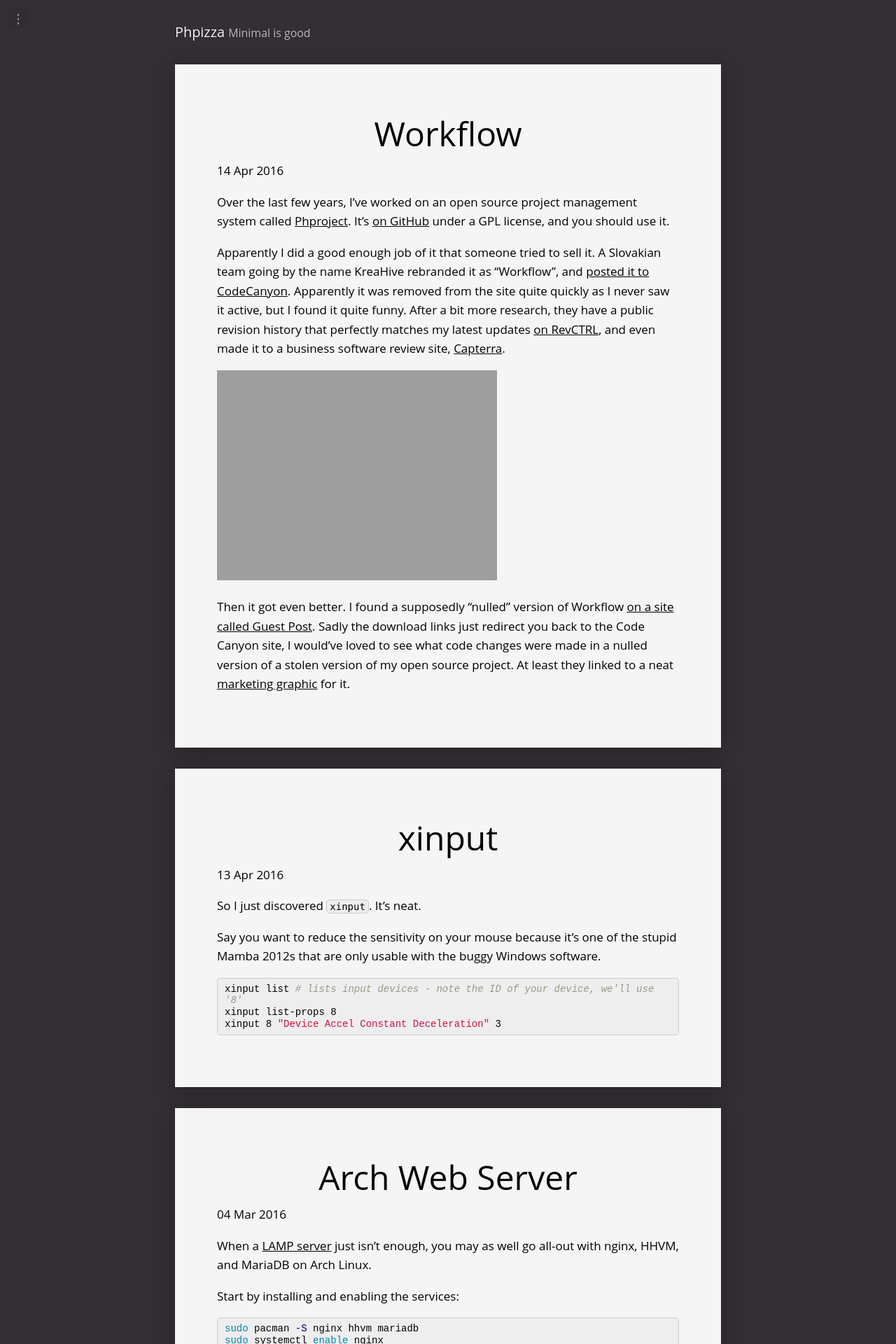
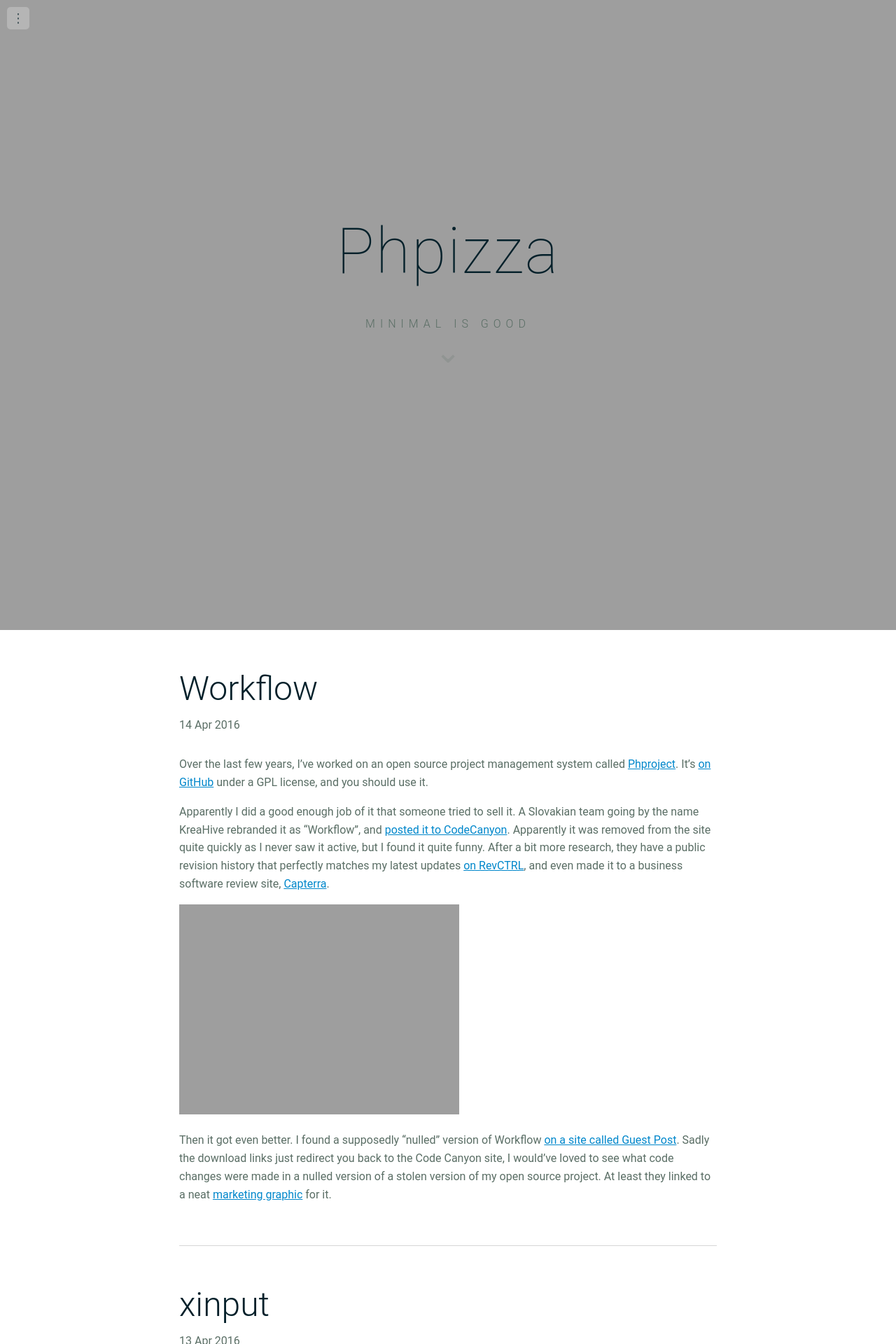
Before and after one commit to Alanaktion/alanaktion.github.io, a Jekyll site: the page built from index.html, in a window 1280 px wide. Shown: the top 1920 px of the page at 70% size. Built offline with Jekyll 4.4.1, drawn with Linux system fonts in a browser that asks for light colours; the list of posts is cut into pages by our own code.

Commit message:
New theme! :P

```diff
--- a/_includes/head.html
+++ b/_includes/head.html
@@ -10,10 +10,7 @@
     {% endif %}
   </title>
   <meta name="viewport" content="width=device-width, initial-scale=1.0, maximum-scale=1">
-
-  <style type="text/css">
-    {% include prerender.css %}
-  </style>
+  <link rel="stylesheet" href="{{ site.baseurl }}public/css/phpizza.css">
 
   <link rel="manifest" href="{{ site.baseurl }}public/manifest.json">
   <link rel="apple-touch-icon-precomposed" sizes="144x144" href="{{ site.baseurl }}public/apple-touch-icon-precomposed.png">
--- a/_includes/prerender.css
+++ /dev/null
@@ -1,50 +0,0 @@
-html{font:17px/1.618 'Open Sans','Roboto Sans','Droid Sans',sans-serif}
-body{margin:0;background-color:#342F34}
-
-/* Minimalist approach of "hide errything":
-.container{display:none}
-
-.chk-nav-toggle{position:absolute;visibility:hidden}
-.navbar{visibility:hidden}
-@media only screen and (min-width: 768px){
-  .nav-dismiss{opacity:0}
-}*/
-
-.container{max-width:780px;margin:0 auto}
-
-.site-header{color:#f5f5f5;text-align:center;}
-.site-header h3{margin:10px 0;font-weight:normal}
-.site-header a{color:inherit;text-decoration:none}
-.site-header small{opacity:0.7}
-@media only screen and (min-width: 800px){
-  .site-header{margin:30px 0;text-align:left}
-}
-
-.post,.page{background-color:#f5f5f5;padding:15px}
-.post-title{font-size:30px;line-height:1;font-weight:normal;margin:15px 0;text-shadow:0 1px 0 #fff}
-.post-title a{text-decoration:none}
-@media only screen and (max-width: 767px){
-  .post,.page{border-bottom:1px solid #ccc}
-}
-@media only screen and (min-width: 768px){
-  .post,.page{margin-bottom:30px;padding:60px}
-  .post-title{text-align:center;font-size:48px}
-}
-
-.chk-nav-toggle{position:absolute;visibility:hidden}
-.nav-toggle,.nav-dismiss,.navbar{position:absolute}
-.navbar{visibility:hidden}
-@media only screen and (min-width: 768px){
-  .nav-toggle,.nav-dismiss,.navbar{position:fixed}
-  .nav-dismiss{opacity:0}
-}
-
-.content a{color:inherit}
-pre,p>code{font-size: 14px;}
-pre{padding: 7px 10px;line-height: 1.12;white-space: pre-wrap;}
-
-.archive{color:#f5f5f5;text-shadow:0 1px 3px rgba(0,0,0,0.3)}
-.archive li{position:relative}
-.archive li a{position:absolute;left:60px}
-
-.sr-only{position:absolute;width:1px;height:1px;left:-9999px}
--- /dev/null
+++ b/_includes/scripts.html
@@ -0,0 +1,13 @@
+<script>
+  // Google Fonts
+  WebFontConfig = {
+    google: {
+      families: ['Roboto:700,400,300,100:latin']
+    }
+  };
+  (function(d) {
+    var wf = d.createElement('script'), s = d.scripts[0];
+    wf.src = 'https://ajax.googleapis.com/ajax/libs/webfont/1.6.16/webfont.js';
+    s.parentNode.insertBefore(wf, s);
+  })(document);
+</script>
--- /dev/null
+++ b/_layouts/default-home.html
@@ -0,0 +1,31 @@
+<!DOCTYPE html>
+<html lang="en-us">
+{% include head.html %}
+<body>
+  {% include nav.html %}
+
+  {% if paginator.page <= 1 %}
+    <header class="jumbotron">
+      <h1>{{ site.title }}</h1>
+      <h3>{{ site.tagline }}</h3>
+    </header>
+  {% endif %}
+
+  <div class="container">
+    {% if paginator.page > 1 %}
+      <header class="site-header">
+        <h3>
+          <a href="/">{{ site.title }}</a>
+          <small>{{ site.tagline }}</small>
+        </h3>
+      </header>
+    {% endif %}
+
+    <main class="content">
+      {{ content }}
+    </main>
+  </div>
+
+  {% include scripts.html %}
+</body>
+</html>
--- a/_layouts/default.html
+++ b/_layouts/default.html
@@ -1,7 +1,7 @@
 <!DOCTYPE html>
 <html lang="en-us">
 {% include head.html %}
-<body>
+<body class="home">
   {% include nav.html %}
 
   <div class="container">
@@ -17,30 +17,6 @@
     </main>
   </div>
 
-  <script>
-    // Google Fonts
-    WebFontConfig = {
-      google: {
-        families: ['Open Sans']
-      }
-    };
-    (function(d) {
-      var wf = d.createElement('script'), s = d.scripts[0];
-      wf.src = 'https://ajax.googleapis.com/ajax/libs/webfont/1.6.16/webfont.js';
-      s.parentNode.insertBefore(wf, s);
-    })(document);
-  </script>
-  <script>
-    // CSS Post-load
-    var cb = function() {
-      var l = document.createElement('link');
-      l.rel = 'stylesheet';
-      l.href = '{{ site.baseurl }}public/css/phpizza.css';
-      document.getElementsByTagName('head')[0].appendChild(l);
-    };
-    var raf = window.requestAnimationFrame;
-    if (raf) raf(cb);
-    else window.addEventListener('load', cb);
-  </script>
+  {% include scripts.html %}
 </body>
 </html>
--- a/_layouts/post.html
+++ b/_layouts/post.html
@@ -3,8 +3,10 @@ layout: default
 ---
 
 <div class="post">
-  <h1 class="post-title">{{ page.title }}</h1>
-  <span class="post-date">{{ page.date | date_to_string }}</span>
+  <header class="post-header">
+    <h1 class="post-title">{{ page.title }}</h1>
+    <span class="post-date">{{ page.date | date_to_string }}</span>
+  </header>
   {{ content }}
 </div>
 
--- a/index.html
+++ b/index.html
@@ -1,18 +1,17 @@
 ---
-layout: default
+layout: default-home
 title: Home
 ---
 
 <div class="posts">
   {% for post in paginator.posts %}
   <div class="post">
-    <h1 class="post-title">
-      <a href="{{ post.url }}">
-        {{ post.title }}
-      </a>
-    </h1>
-
-    <span class="post-date">{{ post.date | date_to_string }}</span>
+    <header class="post-header">
+      <h1 class="post-title">
+        <a href="{{ post.url }}">{{ post.title }}</a>
+      </h1>
+      <span class="post-date">{{ post.date | date_to_string }}</span>
+    </header>
 
     {{ post.content }}
   </div>
--- a/public/css/phpizza.scss
+++ b/public/css/phpizza.scss
@@ -5,10 +5,13 @@
 
 /* Variables */
 // Colors
-$body-bg: #342F34;
-$body-fg: #f5f5f5;
+$body-bg: #fff;
+$body-fg: #5A6E65;
 $post-bg: #f5f5f5;
 $link-color: #0087cb;
+$heading-fg: #04202a;
+
+$spacer: 15px;
 
 // Responsive breakpoints
 $desktop-min: 768px;
@@ -16,8 +19,7 @@ $desktop-max: 767px;
 
 /* Layout */
 .container {
-  // display: block;
-  max-width: 780px;
+  max-width: $desktop-min;
   margin: 0 auto;
 
   @media only screen and (max-width: $desktop-max) {
@@ -27,65 +29,159 @@ $desktop-max: 767px;
 
 /* Base Style */
 html {
-  font: 17px/1.618 'Open Sans', 'Roboto Sans', 'Droid Sans', sans-serif;
+  font: 16px/1.618 'Roboto', 'Droid Sans', sans-serif;
+  @media only screen and (max-width: $desktop-max) {
+    font-size: 15px;
+  }
 }
 
 body {
   background-color: $body-bg;
+  color: $body-fg;
+}
+
+.jumbotron {
+  position: relative;
+  height: 800px;
+  height: 100vh;
+  background-image: url(https://blog.phpizza.com/assets/ui/jumbotron-bg.jpg);
+  background-size: cover;
+  background-color: #f7f8f2;
+  text-align: center;
+  margin-bottom: $spacer * 4;
+  @media only screen and (max-width: $desktop-max) {
+    margin-bottom: $spacer * 2;
+  }
+
+  h1 {
+    padding-top: 30vh;
+    font-size: 10vh;
+    line-height: 20vh;
+    margin: 0;
+    color: $heading-fg;
+    font-weight: 100;
+    letter-spacing: 2px;
+  }
+  h3 {
+    margin: 0;
+    font-size: 16px;
+    color: $body-fg;
+    text-transform: uppercase;
+    font-weight: 300;
+    letter-spacing: 7px;
+  }
+  &:after {
+    content: '\2304';
+    position: absolute;
+    left: 0;
+    right: 0;
+    bottom: 40vh;
+    font-size: 5vh;
+    color: $body-fg;
+    opacity: 0.2;
+  }
 }
 
 .site-header {
-  color: $body-fg;
   text-align: center;
-  text-shadow: 0 1px 3px rgba(0, 0, 0, 0.3);
+  color: $heading-fg;
   h3 {
     margin: 10px 0;
     font-weight: normal;
   }
   a {
-    color: inherit;
+    color: $heading-fg;
     text-decoration: none;
   }
   small {
-    opacity: 0.7;
+    color: $body-fg;
   }
-  @media only screen and (min-width: 800px) {
-    margin: 30px 0;
+  @media only screen and (min-width: $desktop-min + ($spacer * 2)) {
+    margin: $spacer * 2 0;
     text-align: left;
   }
 }
 
-.post, .page {
-  background-color: $post-bg;
-  padding: 15px;
-  @media only screen and (max-width: $desktop-max) {
-    border-bottom: 1px solid #ccc;
+
+/* Content */
+.content {
+  h1, h2, h3, h4 {
+    color: $heading-fg;
+    font-weight: 300;
   }
-  @media only screen and (min-width: $desktop-min) {
-    box-shadow: 0 4px 30px rgba(0, 0, 0, 0.3);
-    margin-bottom: 30px;
-    padding: 60px;
+  a {
+    color: $link-color;
+  }
+  hr {
+    height: 1px;
+    border: none;
+    background-color: $body-fg;
   }
 }
 
+pre, p > code {
+  border-radius: 5px;
+  border: 1px solid #ddd;
+  background-color: #f5f5f5;
+  font-size: 14px;
+  font-family: Menlo, Meslo, Monaco, "Courier New", monospace;
+}
+pre {
+  padding: 7px 10px;
+  line-height: 1.12;
+  white-space: pre-wrap;
+  overflow-x: auto;
+}
+p > code {
+  padding: 1px 4px;
+}
+
+img {
+  max-width: 100%;
+  height: auto;
+}
+
+
+/* Posts */
+.post, .page {
+  margin-bottom: $spacer * 4;
+  @media only screen and (max-width: $desktop-max + ($spacer * 2)) {
+    margin-bottom: $spacer * 2;
+    padding: 15px;
+  }
+  + .post {
+    padding-top: $spacer * 4;
+    border-top: 1px solid #d6d6d6;
+    @media only screen and (max-width: $desktop-max + ($spacer * 2)) {
+      padding-top: $spacer * 2;
+    }
+  }
+}
+
+.post-header {
+  margin-bottom: $spacer * 2;
+}
 .post-title {
-  font-size: 30px;
+  font-size: $spacer * 2;
   line-height: 1;
   font-weight: normal;
-  margin: 15px 0;
-  text-shadow: 0 1px 0 #fff;
+  margin: 0 0 15px;
+  color: $heading-fg;
   a {
+    color: inherit;
     text-decoration: none;
+    &:hover, &:focus {
+      color: $link-color;
+    }
   }
   @media only screen and (min-width: $desktop-min) {
-    text-align: center;
     font-size: 48px;
   }
 }
 
 .pagination {
   color: $body-fg;
-  margin-bottom: 30px;
+  margin-bottom: $spacer * 4;
   &:after {
     content: "";
     display: table;
@@ -118,7 +214,7 @@ body {
   position: absolute;
   visibility: hidden;
   &:checked + .nav-toggle {
-    background-color: rgba(0, 0, 0, 0.2);
+    background-color: #e5e5e5;
     opacity: 1;
   }
 }
@@ -134,19 +230,20 @@ body {
 
   font-size: 18px;
   line-height: 22px;
-  color: #fff;
+  color: $heading-fg;
   text-align: center;
 
-  background-color: rgba(42, 47, 52, 0.3);
-  border-radius: 30px;
+  background-color: rgba(#e5e5e5, 0.5);
+  border-radius: 5px;
   opacity: 0.65;
   cursor: pointer;
+
+  z-index: 999;
 
   &:before {
     content: '\22ee';
   }
   &:hover, &:focus {
-    background-color: rgba(0, 0, 0, 0.1);
     opacity: 1;
   }
 }
@@ -176,7 +273,7 @@ body {
 
 .navbar {
   position: absolute;
-  top: 40px;
+  top: 47px;
   left: 10px;
 
   max-height: 85vh;
@@ -201,6 +298,10 @@ body {
   }
   .navbar-title {
     margin: 10px 0 0;
+    b {
+      font-weight: normal;
+      color: $heading-fg;
+    }
   }
   .chk-nav-toggle:checked ~ & {
     opacity: 1;
@@ -218,10 +319,10 @@ body {
     color: inherit;
     text-decoration: none;
     &:hover, &:focus {
-      background-color: #ddd;
+      background-color: lighten($body-fg, 50%);
     }
     &.active {
-      background-color: #444;
+      background-color: $heading-fg;
       color: #fff;
     }
   }
@@ -234,42 +335,14 @@ body {
 }
 
 
-/* Content */
-.content a {
-  color: inherit;
-  &:hover, &:focus {
-    color: $link-color;
-  }
-}
-
-pre, p > code {
-  border-radius: 5px;
-  border: 1px solid #ccc;
-  background-color: #eee;
-  font-size: 14px;
-  font-family: Menlo, Meslo, Monaco, "Courier New", monospace;
-}
-pre {
-  padding: 7px 10px;
-  line-height: 1.12;
-  white-space: pre-wrap;
-  overflow-x: auto;
-}
-p > code {
-  padding: 1px 4px;
-}
-
-img {
-  max-width: 100%;
-  height: auto;
-}
-
-
 /* Archive */
 .archive {
   color: $body-fg;
-  text-shadow: 0 1px 3px rgba(0, 0, 0, 0.3);
+  margin-bottom: $spacer * 4;
 
+  .year {
+    list-style: none;
+    padding-left: 0;
     li {
       position: relative;
       a {
@@ -281,11 +354,13 @@ img {
         text-overflow: ellipsis;
       }
     }
+  }
   h2 {
     @media only screen and (max-width: $desktop-max) {
-      margin: 0 30px;
+      margin: 0 $spacer * 2;
     }
   }
+
 }
 
 /* Utilities */
@@ -315,6 +390,10 @@ img {
   height: 270px;
   background-color: $post-bg;
   border-radius: 50%;
+  @media only screen and (max-width: $desktop-max) {
+    width: 135px;
+    height: 135px;
+  }
 }
 
 /* Syntax highlighting */
```
Lines whose indentation alone changed are shown as unchanged.
